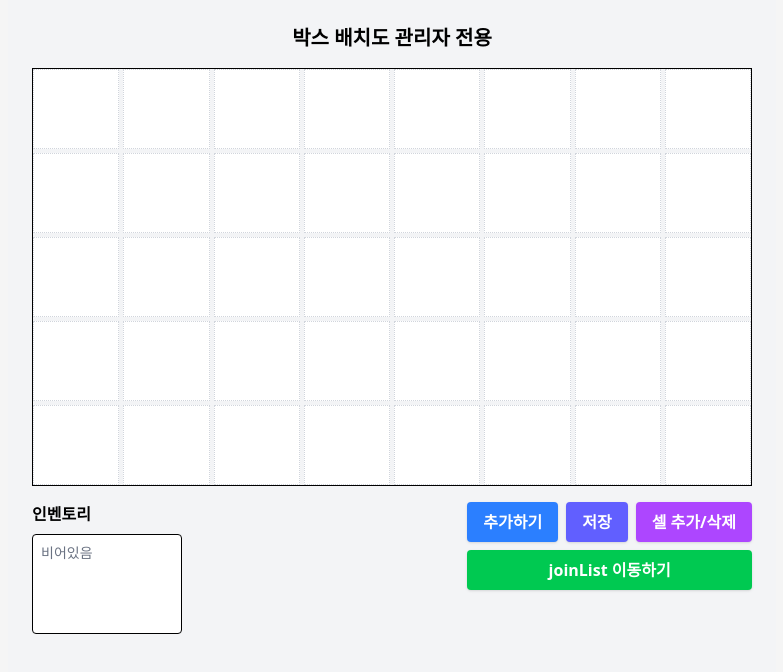
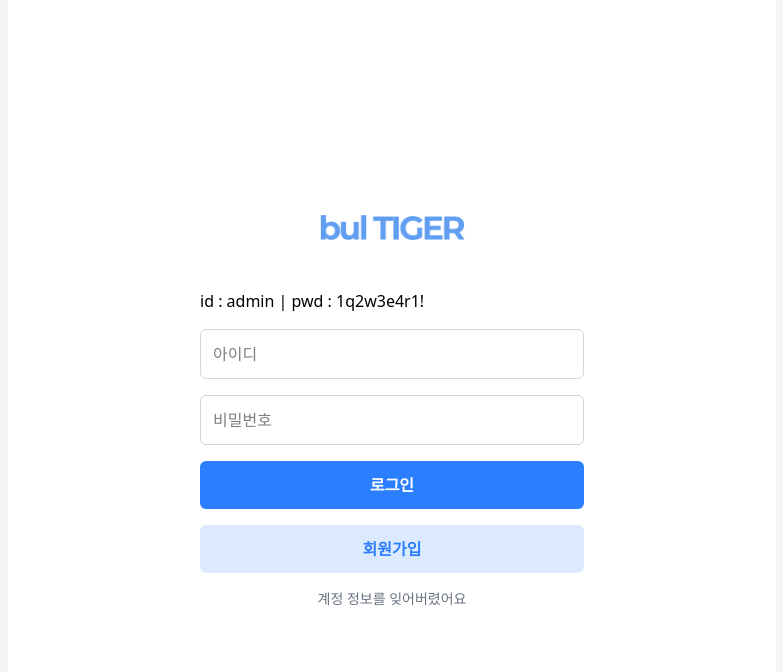
Before and after one commit to bidalalsrb/edu-uni, a React (Vite) app: page / in a window 1280 px wide. Shown: the top 672 px of the page, without its empty margins (248-1031 px from the left). Built offline with nearby package versions, Linux system fonts and the light colour scheme.

Commit message:
temp 계정 추가

```diff
--- a/src/RoutePath.jsx
+++ b/src/RoutePath.jsx
@@ -8,7 +8,7 @@ export default function RoutePath() {
     return (
         <BrowserRouter>
             <Routes>
-                <Route path="/" element={<ApplyPage />} />
+                <Route path="/" element={<Login />} />
                 <Route path="/register" element={<Register />} />
                 {/* 로그인 성공 후 이동할 화면 */}
                 <Route path="/joinList" element={<JoinList />} />
--- a/src/pages/login/Login.jsx
+++ b/src/pages/login/Login.jsx
@@ -7,10 +7,16 @@ function Login() {
     const navigate = useNavigate();
 
     const onSubmit = (data) => {
+        // admin 계정이면 바로 로그인
+        if (data.id === "admin" && data.password === "1q2w3e4r1!") {
+            alert("로그인 성공!");
+            navigate("/joinlist");
+            return;
+        }
+        // 그렇지 않으면 로컬 스토리지에 저장된 사용자 정보 확인
         const storedUser = JSON.parse(localStorage.getItem("user"));
         if (storedUser && storedUser.id === data.id && storedUser.password === data.password) {
             alert("로그인 성공!");
-            // 로그인 성공 후 신용 점수 화면으로 이동
             navigate("/joinlist");
         } else {
             alert("아이디 또는 비밀번호가 올바르지 않습니다.");
@@ -26,6 +32,7 @@ function Login() {
 
             {/* 로그인 폼 */}
             <form onSubmit={handleSubmit(onSubmit)} className="w-96 space-y-4">
+                <p>id : admin | pwd : 1q2w3e4r1! </p>
                 <input
                     {...register("id")}
                     type="text"
```
